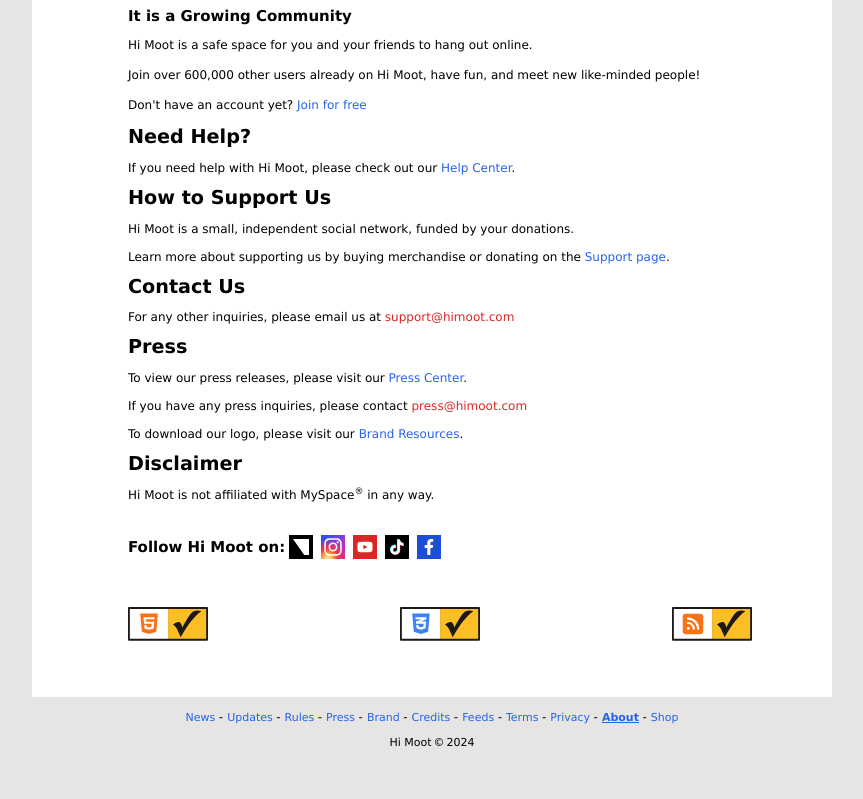
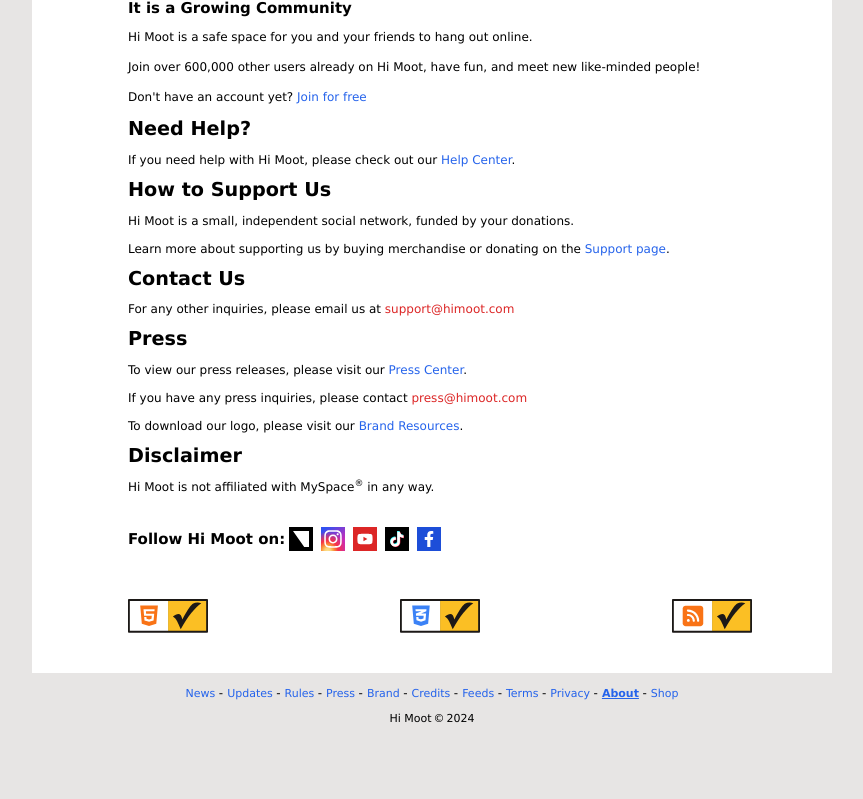
Before and after one commit to richardk80/kinva, an Astro site: page /about in a window 1280 px wide. Shown: the part 475-1274 px from the top of the page, without its empty margins (208-1071 px from the left). After the commit the page ends 1250 px from the top, so only its background shows below. Built offline with nearby package versions, Linux system fonts and the light colour scheme; Astro itself is replaced by a stand-in of ours.

Commit message:
Commit 15 made on 07-11-2024 at 7:05:16 PM

```diff
--- a/src/layouts/Layout.astro
+++ b/src/layouts/Layout.astro
@@ -17,11 +17,11 @@ import ScrollToTop from "@com/main/ScrollToTop.astro";
         <Header />
       </div>
       <div class="inline-block w-full h-full bg-white">
-        <div class="py-4">
+        <div class="my-2">
           <slot />
         </div>
       </div>
-      <div class="pt-3 pb-10">
+      <div class="mt-3 mb-10">
         <Footer />
       </div>
     </div>
--- a/src/pages/index.astro
+++ b/src/pages/index.astro
@@ -20,7 +20,7 @@ const loggedin = true;
 ---
 <Layout title={ loggedin ? "Home" : "Login" }>
 	{ loggedin ?
-    <div class="px-2">
+    <div class="mx-2">
         <div class="grid grid-cols-12 grid-flow-row-dense">
             <div class="col-span-full">
                 <div class="flex items-start justify-between">
--- a/src/styles/main.css
+++ b/src/styles/main.css
@@ -31,7 +31,7 @@ html, body {
   scrollbar-gutter: auto;
   scroll-behavior: smooth;
   scrollbar-color: #2563eb #E7E5E4;
-  scrollbar-width: thin;
+  scrollbar-width: none;
 }
 
 .form {
```
